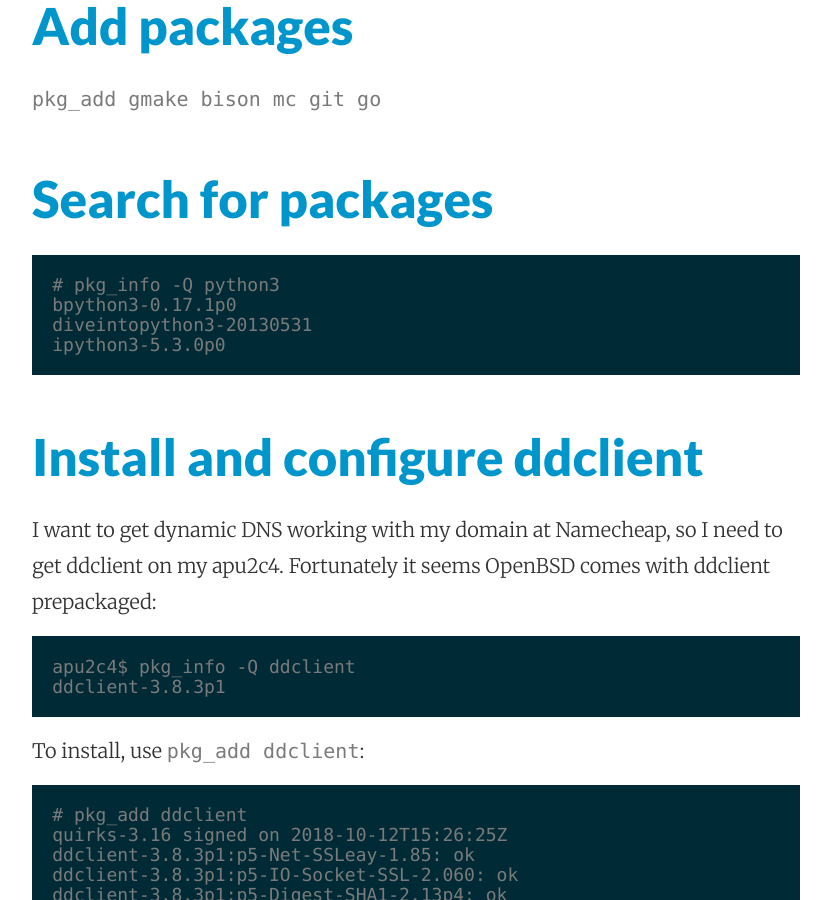
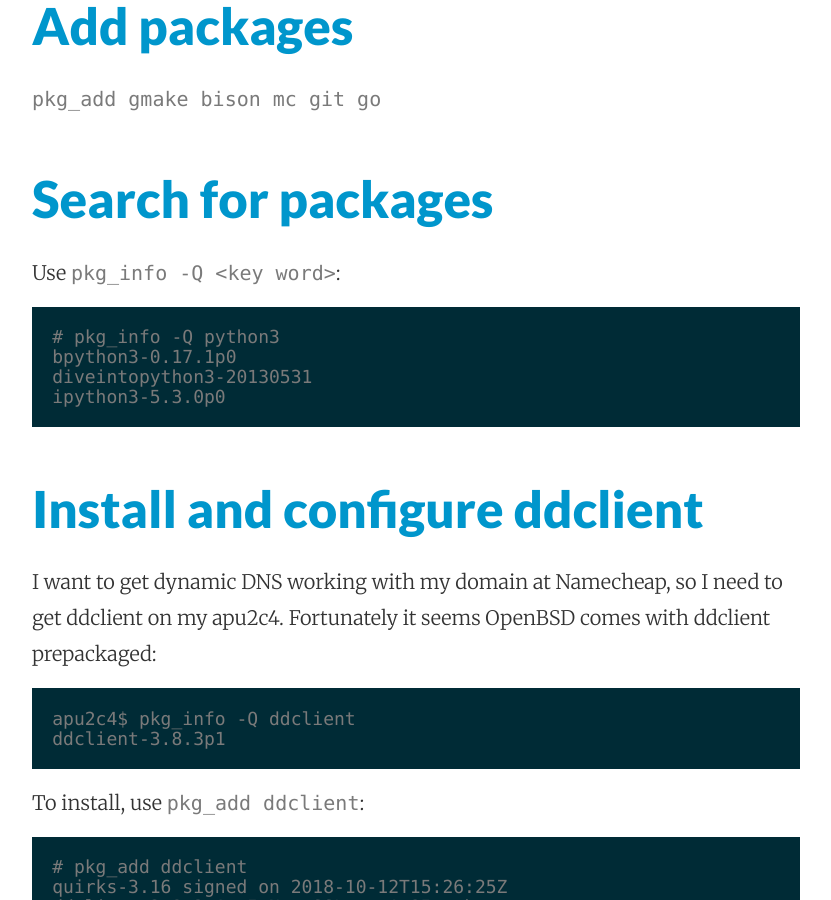
Before and after one commit to oboroc/oboroc.github.io, a Jekyll site: the page built from _posts/2019-03-11-pc-engines-apu2c4.md, in a window 1280 px wide and 900 px high, scrolled down 20096 px. Shown: the whole window, without its empty margins (224-1055 px from the left). Built offline with Jekyll 4.4.1, drawn with Linux system fonts in a browser that asks for light colours.

Commit message:
Update 2019-03-11-pc-engines-apu2c4.md

````diff
--- a/_posts/2019-03-11-pc-engines-apu2c4.md
+++ b/_posts/2019-03-11-pc-engines-apu2c4.md
@@ -723,6 +723,7 @@
 
 ## <a name="9">Search for packages
 
+Use `pkg_info -Q <key word>`:
 ```
 # pkg_info -Q python3
 bpython3-0.17.1p0
````
